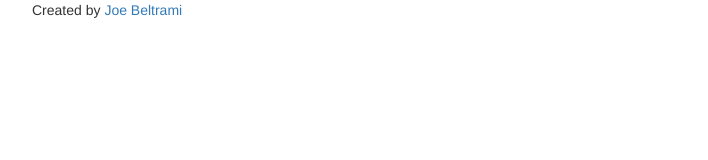
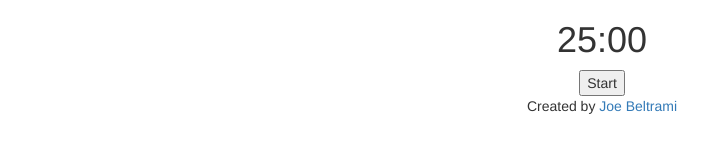
Before and after one commit to Aesirry/fcc-pomodoro, a plain HTML site: page index.html in a window 1280 px wide. Shown: the whole page, without its empty margins (38-746 px from the left). Drawn offline with nearby package versions, Linux system fonts and the light colour scheme.

Commit message:
adds function that adds 0 for single digit numbers

```diff
--- a/index.html
+++ b/index.html
@@ -3,18 +3,19 @@
     <title>FCC Javascript Pomodoro Clock</title>
     <link rel="stylesheet" href="https://maxcdn.bootstrapcdn.com/bootstrap/3.3.1/css/bootstrap.min.css"/>
     <link rel="stylesheet" href="stylesheets/style.css"/>
-  <script src="https://ajax.googleapis.com/ajax/libs/jquery/3.1.1/jquery.min.js"></script>
-  <script src="https://maxcdn.bootstrapcdn.com/bootstrap/3.3.7/js/bootstrap.min.js"></script>
-  <script src="scripts/scripts.js"></script>
     <meta name="viewport" content="width=device-width, initial-scale=1">
     <meta charset="utf-8">
   </head>
   <body>
-
+    <div class="container-fluid">
+      <h1 id="timer"></h1>
+      <button id="start">Start</button>
+    </div>
   </body>
   <footer>
-  <div class="container">
       Created by <a href="https://www.linkedin.com/in/joseph-beltrami" target="_blank">Joe Beltrami</a>
-  </div>
   </footer>
+  <script src="https://ajax.googleapis.com/ajax/libs/jquery/3.1.1/jquery.min.js"></script>
+  <script src="https://maxcdn.bootstrapcdn.com/bootstrap/3.3.7/js/bootstrap.min.js"></script>
+  <script src="scripts/scripts.js"></script>
 </html>
--- a/scripts/scripts.js
+++ b/scripts/scripts.js
@@ -1,4 +1,19 @@
 // stories
-// I can start a 25 minute pomodoro, and the timer will go off once 25 minutes has elapsed.
-// I can reset the clock for my next pomodoro.
-// I can customize the length of each pomodoro.
+$(document).ready(function(){
+  // have to convert time into minutes
+  // convert minutes number into string
+  var minutes = Math.floor(1500 / 60);
+  var seconds = 0;
+  // adds extra 0
+  function add0(number){
+    if (number < 10){
+      return '0' + number.toString();
+    }
+    else {
+      return number.toString();
+    }
+  }
+  // what to do when
+
+  $("#timer").text(add0(minutes) + ':' + add0(seconds));
+});
--- a/stylesheets/style.css
+++ b/stylesheets/style.css
@@ -0,0 +1,7 @@
+body {
+  text-align: center;
+}
+
+footer {
+  text-align: center;
+}
```
Lines whose indentation alone changed are shown as unchanged.
